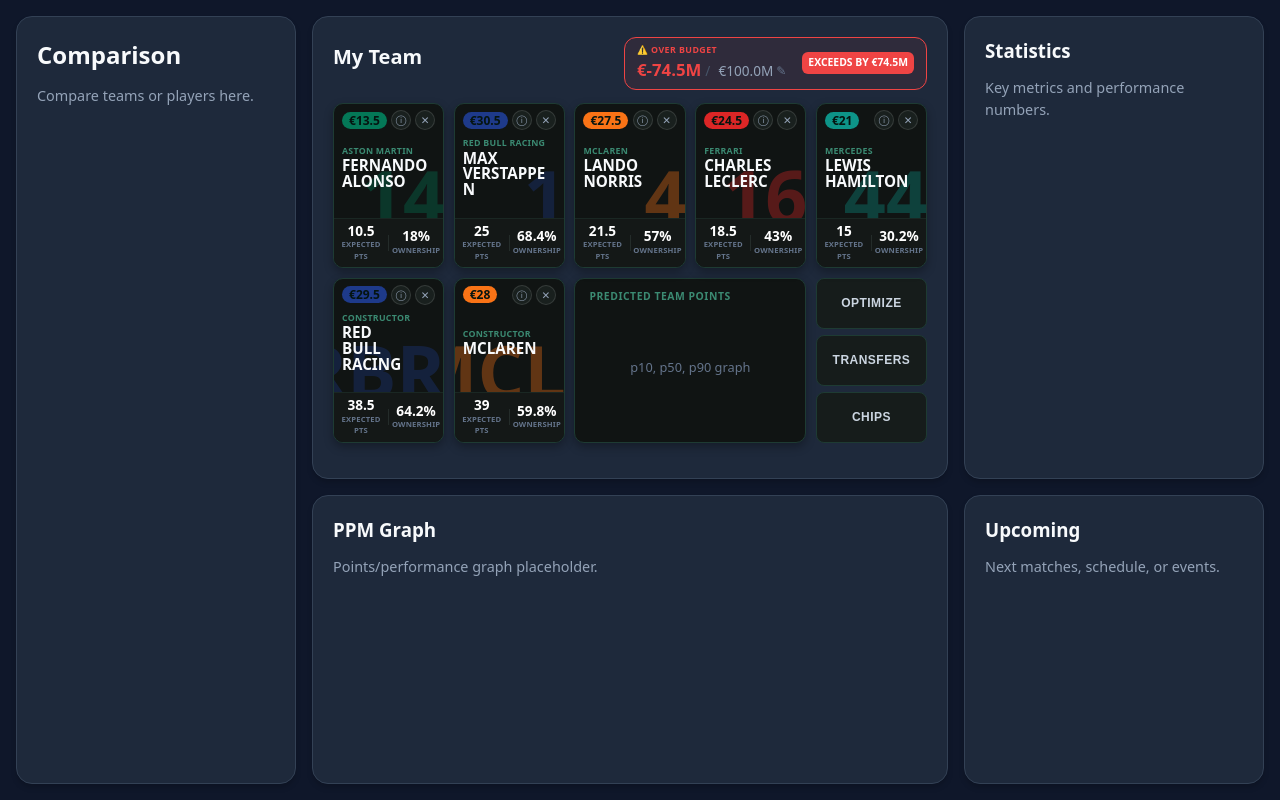
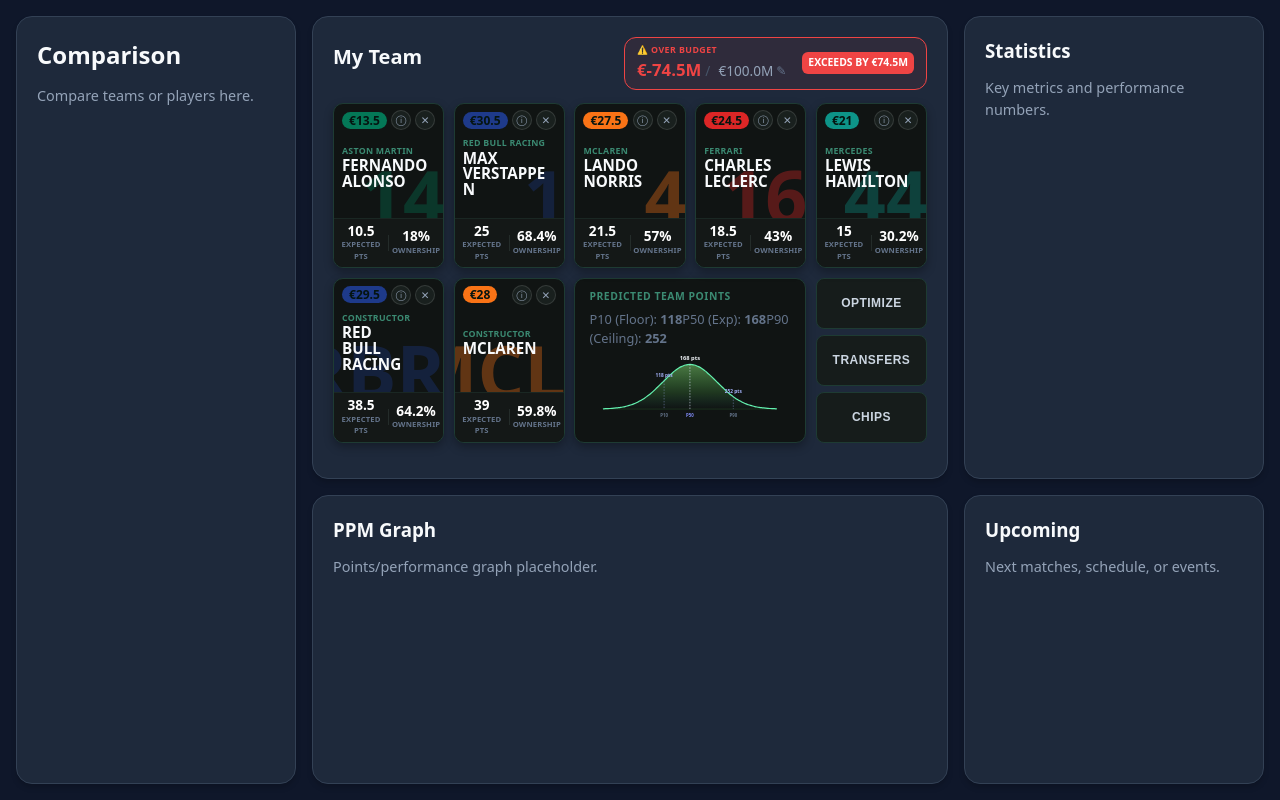
Before and after one commit to sb224sc-HT22-VT27/4dt911, a React (Vite) app in the folder frontend/: page / in a window 1280 px wide. Built offline with nearby package versions, Linux system fonts and the light colour scheme.

Commit message:
Distributiuon graph to my team

```diff
--- a/frontend/src/App.tsx
+++ b/frontend/src/App.tsx
@@ -1,7 +1,6 @@
 // src/App.tsx
 import './App.css';
 import { TeamPanel } from './components/TeamPanel/TeamPanel';
-
 function App() {
   return (
     <div className="dashboard-grid">
--- /dev/null
+++ b/frontend/src/components/DistGraph.tsx
@@ -0,0 +1,228 @@
+// src/components/PpmGraph.tsx
+import React, { useMemo } from 'react';
+import * as d3 from 'd3';
+
+interface DistGraphProps {
+    p50: number; // Base predicted points from the selected team
+}
+
+export const DistGraph: React.FC<DistGraphProps> = ({ p50 }) => {
+    // P10 (30% drop) and P90 (50% boost)
+    const p10 = Math.round(p50 * 0.7);
+    const p90 = Math.round(p50 * 1.5);
+    const median = Math.round(p50);
+
+    const width = 420;
+    const height = 150;
+    const margin = { top: 32, right: 30, bottom: 25, left: 30 };
+    const innerWidth = width - margin.left - margin.right;
+    const innerHeight = height - margin.top - margin.bottom;
+
+    // Approximate normal distribution curve over standard deviations [-3, 3]
+    const { pathData, areaData, getXForVal, getYForVal } = useMemo(() => {
+        // Treat P10 as -1.28 standard deviations and P90 as +1.28 standard deviations
+        const stdDev = (p90 - p10) / 2.56 || 10;
+        const minX = median - 3.2 * stdDev;
+        const maxX = median + 3.2 * stdDev;
+
+        const xScale = d3.scaleLinear().domain([minX, maxX]).range([0, innerWidth]);
+
+        // Gaussian probability density function: f(x) = exp(-0.5 * ((x - mu) / sigma)^2)
+        const points: [number, number][] = [];
+        const stepCount = 80;
+        const stepSize = (maxX - minX) / stepCount;
+
+        let maxY = 0;
+        for (let i = 0; i <= stepCount; i++) {
+            const val = minX + i * stepSize;
+            const z = (val - median) / stdDev;
+            const yVal = Math.exp(-0.5 * z * z);
+            if (yVal > maxY) maxY = yVal;
+            points.push([val, yVal]);
+        }
+
+        const yScale = d3.scaleLinear().domain([0, maxY]).range([innerHeight, 0]);
+
+        // Line and area generators
+        const lineGenerator = d3
+            .line<[number, number]>()
+            .x((d) => xScale(d[0]))
+            .y((d) => yScale(d[1]))
+            .curve(d3.curveBasis);
+
+        const areaGenerator = d3
+            .area<[number, number]>()
+            .x((d) => xScale(d[0]))
+            .y0(innerHeight)
+            .y1((d) => yScale(d[1]))
+            .curve(d3.curveBasis);
+
+        const calcY = (val: number) => {
+            const z = (val - median) / stdDev;
+            const yVal = Math.exp(-0.5 * z * z);
+            return yScale(yVal);
+        };
+
+        return {
+            pathData: lineGenerator(points) || '',
+            areaData: areaGenerator(points) || '',
+            getXForVal: (v: number) => xScale(v),
+            getYForVal: calcY,
+        };
+    }, [p10, p90, median, innerWidth, innerHeight]);
+
+    const p10X = getXForVal(p10);
+    const p10Y = getYForVal(p10);
+
+    const p50X = getXForVal(median);
+    const p50Y = getYForVal(median);
+
+    const p90X = getXForVal(p90);
+    const p90Y = getYForVal(p90);
+
+    return (
+        <div className="ppm-curve-container">
+            <div className="ppm-curve-header">
+                <div className="ppm-legend">
+                    <span className="legend-item"><span className="legend-dot floor" />P10 (Floor): <strong>{p10}</strong></span>
+                    <span className="legend-item"><span className="legend-dot median" />P50 (Exp): <strong>{median}</strong></span>
+                    <span className="legend-item"><span className="legend-dot ceiling" />P90 (Ceiling): <strong>{p90}</strong></span>
+                </div>
+            </div>
+
+            <svg
+                viewBox={`0 0 ${width} ${height}`}
+                className="ppm-curve-svg"
+            >
+                <defs>
+                    {/* Violet / Indigo gradient matching the provided SVG */}
+                    <linearGradient id="curveGradient" x1="0%" y1="0%" x2="0%" y2="100%">
+                        <stop offset="0%" stopColor="#95f881" stopOpacity="0.45" />
+                        <stop offset="65%" stopColor="#6df163" stopOpacity="0.15" />
+                        <stop offset="100%" stopColor="#46e5b3" stopOpacity="0.0" />
+                    </linearGradient>
+                </defs>
+
+                <g transform={`translate(${margin.left}, ${margin.top})`}>
+                    {/* Base bottom baseline */}
+                    <line
+                        x1={0}
+                        y1={innerHeight}
+                        x2={innerWidth}
+                        y2={innerHeight}
+                        stroke="#1e3b21"
+                        strokeWidth={1.5}
+                    />
+
+                    {/* Shaded Area */}
+                    <path d={areaData} fill="url(#curveGradient)" />
+
+                    {/* Smooth Bell Curve Stroke */}
+                    <path
+                        d={pathData}
+                        fill="none"
+                        stroke="#63f1af"
+                        strokeWidth={2.5}
+                        strokeLinecap="round"
+                    />
+
+                    {/* P10 Marker (Dashed vertical line) */}
+                    <line
+                        x1={p10X}
+                        y1={p10Y}
+                        x2={p10X}
+                        y2={innerHeight}
+                        stroke="#a5b4fc"
+                        strokeWidth={1.2}
+                        strokeDasharray="3 3"
+                        opacity={0.65}
+                    />
+                    <text
+                        x={p10X}
+                        y={p10Y - 8}
+                        textAnchor="middle"
+                        fill="#a5b4fc"
+                        fontSize="10"
+                        fontWeight="600"
+                    >
+                        {p10} pts
+                    </text>
+                    <text
+                        x={p10X}
+                        y={innerHeight + 16}
+                        textAnchor="middle"
+                        fill="#64748b"
+                        fontSize="9"
+                        fontWeight="700"
+                    >
+                        P10
+                    </text>
+
+                    {/* P50 Median Marker (Peak) */}
+                    <line
+                        x1={p50X}
+                        y1={p50Y}
+                        x2={p50X}
+                        y2={innerHeight}
+                        stroke="#e0e7ff"
+                        strokeWidth={1.5}
+                        strokeDasharray="3 3"
+                        opacity={0.8}
+                    />
+                    <text
+                        x={p50X}
+                        y={p50Y - 10}
+                        textAnchor="middle"
+                        fill="#f1f5f9"
+                        fontSize="12"
+                        fontWeight="800"
+                    >
+                        {median} pts
+                    </text>
+                    <text
+                        x={p50X}
+                        y={innerHeight + 16}
+                        textAnchor="middle"
+                        fill="#818cf8"
+                        fontSize="9"
+                        fontWeight="700"
+                    >
+                        P50
+                    </text>
+
+                    {/* P90 Marker */}
+                    <line
+                        x1={p90X}
+                        y1={p90Y}
+                        x2={p90X}
+                        y2={innerHeight}
+                        stroke="#a5b4fc"
+                        strokeWidth={1.2}
+                        strokeDasharray="3 3"
+                        opacity={0.65}
+                    />
+                    <text
+                        x={p90X}
+                        y={p90Y - 8}
+                        textAnchor="middle"
+                        fill="#a5b4fc"
+                        fontSize="10"
+                        fontWeight="600"
+                    >
+                        {p90} pts
+                    </text>
+                    <text
+                        x={p90X}
+                        y={innerHeight + 16}
+                        textAnchor="middle"
+                        fill="#64748b"
+                        fontSize="9"
+                        fontWeight="700"
+                    >
+                        P90
+                    </text>
+                </g>
+            </svg>
+        </div>
+    );
+};
--- a/frontend/src/components/TeamPanel/TeamPanel.tsx
+++ b/frontend/src/components/TeamPanel/TeamPanel.tsx
@@ -3,6 +3,7 @@
 import { F1Card, type CardItem } from '../F1Card/F1Card';
 import { MOCK_DRIVERS, MOCK_CONSTRUCTORS, type Driver, type Constructor } from '../../data/cards';
 import './TeamPanel.css';
+import { DistGraph } from '../DistGraph';
 
 const driverToCardItem = (d: Driver): CardItem => ({
     id: d.id,
@@ -120,6 +121,12 @@
     const selectedDriverIds = new Set(drivers.filter(Boolean).map((d) => d!.id));
     const selectedConstructorIds = new Set(constructors.filter(Boolean).map((c) => c!.id));
 
+    const totalPredictedPoints = Number(
+        [...drivers.filter(Boolean), ...constructors.filter(Boolean)]
+            .reduce((acc, item) => acc + (item?.expectedPoints || 0), 0)
+            .toFixed(1)
+    );
+
     return (
         <div className="team-workspace">
             {/* Top Header Row with Budget Indicator in Top-Left */}
@@ -206,7 +213,7 @@
                 <div className="team-slot-box">
                     <div className="slot-box-header">Predicted Team Points</div>
                     <div className="slot-box-content">
-                        <span>p10, p50, p90 graph </span>
+                        <DistGraph p50={totalPredictedPoints} />
                     </div>
                 </div>
 
```
Also changed, not shown: package.json (added, +8 -0 lines), 2 other files (tests, documents, lock files or other folders).
